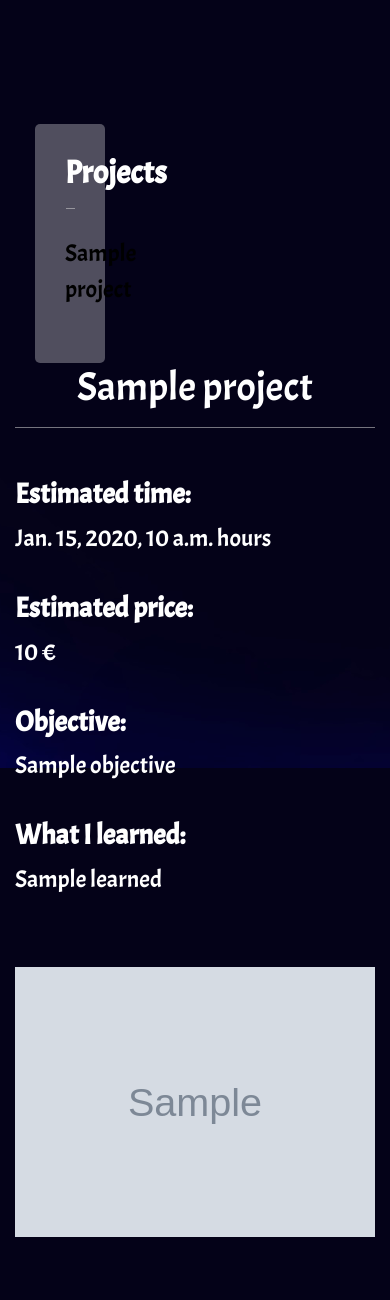
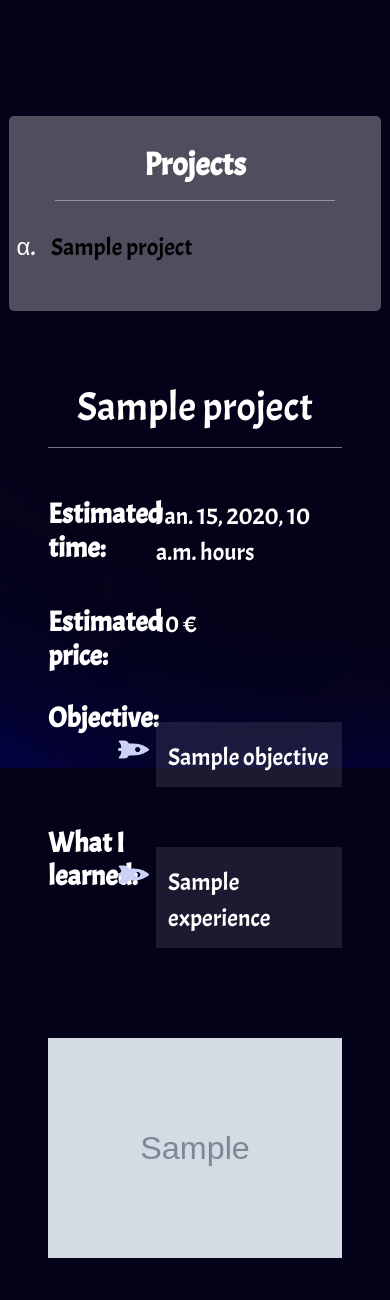
Before and after one commit to victorhook/website, a Django app: template projects/templates/projects/project.html in a window 390 px wide. Shown: the part 76-1376 px from the top of the page. Run offline with Django 3.2, Linux system fonts and the light colour scheme; the template is opened without the code that fills it: most values are stand-ins (such as "Sample title", 1, 10 or a date in 2020); grey boxes marked "Sample" are stand-in pictures; some libraries are stand-ins or nearby versions.

Commit message:
Fixed bugs and added list icons

```diff
--- a/projects/templates/projects/project.html
+++ b/projects/templates/projects/project.html
@@ -5,9 +5,9 @@
 {% block project-content %}
 
     <div class="container">
-        <div class="row"></div>
+        <div class="row">
 
-        <div class="col-lg-11 project-content">
+        <div class="col-12 project-content">
 
             <h1>{{ project.title }}</h1>
             <hr>
@@ -16,40 +16,48 @@
                 <ul>
                     <li class="estimate">
                         <div class="row">
-                            <div class="col-lg-3">
+                            <div class="col-4">
                                 <h3>Estimated time:</h3>
                             </div>
-                            <div class="col-lg-9">
+                            <div class="col-8">
                                 <p>{{ project.estimated_time }} hours</p>
                             </div>
                         </div>
                     </li>
                     <li>
                         <div class="row">
-                            <div class="col-lg-3">
+                            <div class="col-4">
                                 <h3>Estimated price:</h3>
                             </div>
-                            <div class="col-lg-9">
+                            <div class="col-8">
                                 <p>{{ project.estimated_price }}  &euro;</p>
                             </div>
                         </div>
                     <li>
                         <div class="row">
-                            <div class="col-lg-3">
+                            <div class="col-4">
                                 <h3>Objective:</h3>
                             </div>
-                            <div class="col-lg-9">
-                                <p>{{ project.objective }}</p>
+                            <div class="col-8 objective-list">
+                                <ul>
+                                    {% for objective in project.objectives %}
+                                    <li>{{ objective }}</li>
+                                    {% endfor %}
+                                </ul>
                             </div>
                         </div>
                     </li>
                     <li>
                         <div class="row">
-                            <div class="col-lg-3">
+                            <div class="col-4">
                                 <h3>What I learned:</h3>
                             </div>
-                            <div class="col-lg-9 learned-list">
-                                {{ project.learned|safe }}
+                            <div class="col-8 learned-list">
+                                <ul>
+                                    {% for experience in project.experiences %}
+                                        <li>{{ experience }}</li>
+                                    {% endfor %}
+                                </ul>
                             </div>
                         </div>
                     </li>
@@ -73,7 +81,7 @@
             </div>
 
             <div class="row" id="download-btn">
-                <a href="{% url 'projects' %}/download/{{ project }}">
+                <a href="{% url 'projects' %}/download/{{ project }}" data-toggle="tooltip" data-placement="top" title="Download project as PDF">
                     <svg width="1.5em" height="1.5em" viewBox="0 0 16 16" class="bi bi-download" fill="currentColor" xmlns="http://www.w3.org/2000/svg">
                         <path fill-rule="evenodd" d="M.5 8a.5.5 0 0 1 .5.5V12a1 1 0 0 0 1 1h12a1 1 0 0 0 1-1V8.5a.5.5 0 0 1 1 0V12a2 2 0 0 1-2 2H2a2 2 0 0 1-2-2V8.5A.5.5 0 0 1 .5 8z"/>
                         <path fill-rule="evenodd" d="M5 7.5a.5.5 0 0 1 .707 0L8 9.793 10.293 7.5a.5.5 0 1 1 .707.707l-2.646 2.647a.5.5 0 0 1-.708 0L5 8.207A.5.5 0 0 1 5 7.5z"/>
--- a/projects/templates/projects/projects.html
+++ b/projects/templates/projects/projects.html
@@ -8,29 +8,31 @@
 
 {% block content %}
 
-
-    <div class="row projects">
-        <div class="col-2 sidebar">
+    <div class="projects row align-items-start">
+        <div class="sidebar-container col-sm-12 col-md-4">
+            <div class="sidebar">
                 <h2>Projects</h2>
                 <hr>
-            <ul>
+                <ul class="project-list">
                     {% for project in projects %}
                         <li><a href="{% url 'projects' %}/{{ project }}">{{ project }}</a></li>
                     {% endfor %}
                 </ul>
-
+            </div>
         </div>
 
+        <div class="col-lg-8 col-md-8 col-sm-12">
+            <div class="project-content">
                 {% block project-content %}
-        <div class="col-8">
                 <h1>Projects</h1>
                 <hr>
                 <p>
                     Here you can browse through my different projects.
                     If you have any questions, tips or ideas, don't hesitate to contact me!
                 </p>
+                {% endblock %}
             </div>
-        {% endblock %}
+        </div>
 
     </div>
 
--- a/projects/views.py
+++ b/projects/views.py
@@ -17,11 +17,15 @@ def all_projects(request):
 
 
 def show_project(request, project):
-
     IMAGES = '/static/images'
 
     projects = Project.objects.all()
     project = Project.objects.get(title=project)
+
+    # Objectives and lessons learned from the project are represented as
+    # a string, where \n means a new entity.
+    project.experiences = project.learned.split('\n')
+    project.objectives = project.objective.split('\n')
     project.image_url = IMAGES + project.image.url
 
     return render(request, 'project.html', {'projects': projects,
--- a/static/css/index.css
+++ b/static/css/index.css
@@ -88,6 +88,7 @@ hr {
 
 .navbar-collapse {
   text-align: left;
+  background-color: #0c0833;
 }
 
 #home-logo-collapsed {
--- a/static/css/projects.css
+++ b/static/css/projects.css
@@ -1,13 +1,20 @@
 
 .projects {
-    margin-top: 150px;
+    margin-top: 7em;
     font-size: 1.5em;
+}
+
+.sidebar-container {
+    padding: 1em;
+}
+
+.project-content {
+    padding: 1em;
 }
 
 .projects .sidebar {
     background-color: rgba(255, 255, 255, .3);
     border-radius: 5px;
-    margin: 50px 100px 0 50px;
     height: 100%;
     padding: 30px;
 }
@@ -16,17 +23,18 @@
     font-weight: 600;
 }
 
-.projects .sidebar ul {
+.project-list {
     text-align: left;
+    list-style: lower-greek;
 }
 
 .projects .sidebar li {
-    padding: 10px 0;
+    padding: .5em 0 0 .5em;
   }
 
 .projects .sidebar a {
     text-decoration: none;
-    color: black;
+    color: rgb(0, 0, 0);
     transition: color .3s ease;
   }
 
@@ -78,13 +86,17 @@
     margin: 30px auto;
 }
 
-.project-content .learned-list ul {
-    list-style: circle;
+.objective-list ul,
+.learned-list ul {
+    list-style-image: url("/static/images/rocket.svg");
 }
 
-.project-content .learned-list li {
-    margin: 5px;
+.objective-list li,
+.learned-list li {
+    padding: .5em;
+    background-color: #605e7244;
 }
+
 
 
 .project-content .date {
--- a/templates/home.html
+++ b/templates/home.html
@@ -22,8 +22,8 @@
     <!-- Buttons -->
     <div class="row">
         <div class="button-container offset-lg-2 offset-sm-1 offset-0 col-xl-8 col-lg-9">
-            <a class="button primary" href="#">Check it out</a>
-            <a class="button secondary" href="#">Contact me</a>
+            <a class="button primary" href="{% url 'projects' %}">Check it out</a>
+            <a class="button secondary" href="{% url 'contact' %}">Contact me</a>
         </div>
     </div>
 
```
Also changed, not shown: static/images/rocket.svg (added). Lines whose indentation alone changed are shown as unchanged.
